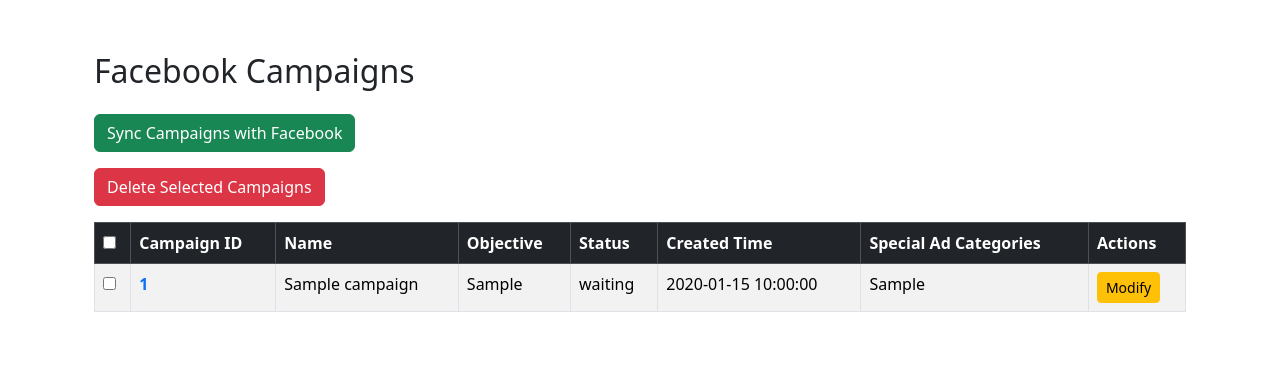
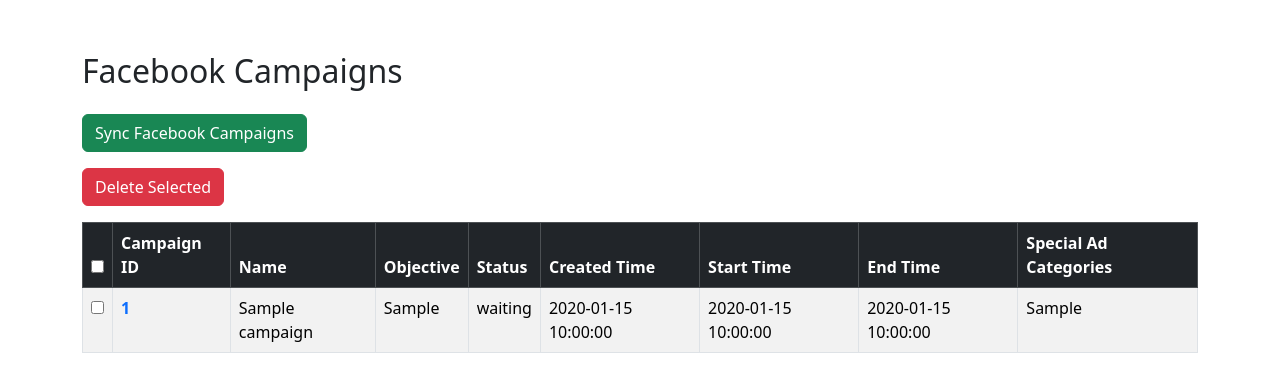
Before and after one commit to TrinhChung/GetVideo, a Flask app: page /campaign_fb/list in a window 1280 px wide. Shown: the part 56-448 px from the top of the page. Run offline with Flask 3, Linux system fonts and the light colour scheme; the visitor is signed in with stand-in values (Sample User, id 1); tables that the repository leaves empty hold one stand-in row (values such as "Sample post"); some libraries are stand-ins or nearby versions.

Commit message:
update campaign

```diff
--- a/routes/ads_manager.py
+++ b/routes/ads_manager.py
@@ -126,6 +126,9 @@ def sync_campaigns():
         flash("No Facebook Ad Accounts found for the user", "danger")
         return redirect(url_for("ads_manager.list_fb_campaigns"))
 
+    updated_count = 0
+    created_count = 0
+
     for ad_account in facebook_ad_accounts:
         try:
             campaigns = fetch_facebook_campaigns(
@@ -169,7 +172,9 @@ def sync_campaigns():
 
             special_ad_categories = campaign.get("special_ad_categories", "")
             if isinstance(special_ad_categories, list):
-                special_ad_categories = ",".join(special_ad_categories)  # Or any other separator if necessary
+                special_ad_categories = ",".join(
+                    special_ad_categories
+                )  # Or any other separator if necessary
 
             if existing_campaign:
                 existing_campaign.name = campaign.get("name", existing_campaign.name)
@@ -188,10 +193,7 @@ def sync_campaigns():
                 existing_campaign.end_time = end_time or existing_campaign.end_time
                 existing_campaign.special_ad_categories = special_ad_categories
                 db.session.commit()
-                flash(
-                    f"Campaign {existing_campaign.name} updated successfully!",
-                    "success",
-                )
+                updated_count += 1
             else:
                 new_campaign = FacebookCampaign(
                     facebook_campaign_id=campaign["id"],
@@ -208,7 +210,12 @@ def sync_campaigns():
                 )
                 db.session.add(new_campaign)
                 db.session.commit()
-                flash(f"Campaign {new_campaign.name} created successfully!", "success")
+                created_count += 1
+
+    flash(
+        f"Sync completed: {created_count} new campaigns created, {updated_count} campaigns updated.",
+        "success",
+    )
 
     return redirect(url_for("ads_manager.list_fb_campaigns"))
 
--- a/templates/facebook_campaign_list.html
+++ b/templates/facebook_campaign_list.html
@@ -1,19 +1,23 @@
 {% extends 'base.html' %}
 {% block title %}Facebook Campaigns{% endblock %}
 {% block content %}
-<div class="container">
+<div >
 	<h2 class="my-4">Facebook Campaigns</h2>
 
 	<!-- Button Đồng Bộ Chiến Dịch với Facebook -->
 	<form method="POST" action="{{ url_for('ads_manager.sync_campaigns') }}">
 		{{ form.csrf_token }}
-		<button type="submit" class="btn btn-success mb-3">Sync Campaigns with Facebook</button>
+		<button type="submit" class="btn btn-success mb-3">
+			<i class="bi bi-arrow-clockwise"></i> Sync Facebook Campaigns
+		</button>
 	</form>
 
 	<!-- Button Xóa các Dòng Đã Chọn -->
 	<form method="POST" action="{{ url_for('ads_manager.delete_selected_campaigns') }}">
 		{{ form.csrf_token }}
-		<button type="submit" class="btn btn-danger mb-3" id="delete_selected">Delete Selected Campaigns</button>
+		<button type="submit" class="btn btn-danger mb-3" id="delete_selected">
+			<i class="bi bi-trash"></i> Delete Selected
+		</button>
 
 		<!-- Bảng Chiến Dịch -->
 		{% if campaigns %}
@@ -29,8 +33,9 @@
 					<th scope="col">Objective</th>
 					<th scope="col">Status</th>
 					<th scope="col">Created Time</th>
+					<th scope="col">Start Time</th> <!-- Thêm cột Start Time -->
+					<th scope="col">End Time</th> <!-- Thêm cột End Time -->
 					<th scope="col">Special Ad Categories</th>
-					<th scope="col">Actions</th> <!-- Cột Button Modify -->
 				</tr>
 			</thead>
 			<tbody>
@@ -45,17 +50,14 @@
 					<td>{{ campaign.objective }}</td>
 					<td>{{ campaign.status }}</td>
 					<td>{{ campaign.created_time }}</td>
+					<td>{{ campaign.start_time if campaign.start_time else 'N/A' }}</td> <!-- Hiển thị start_time -->
+					<td>{{ campaign.end_time if campaign.end_time else 'N/A' }}</td> <!-- Hiển thị end_time -->
 					<td>
 						{% if campaign.special_ad_categories %}
 						{{ campaign.special_ad_categories }}
 						{% else %}
 						None
 						{% endif %}
-					</td>
-					<!-- Button Modify cho mỗi bản ghi -->
-					<td>
-						<a href="{{ url_for('ads_manager.modify_campaign', campaign_id=campaign.facebook_campaign_id) }}"
-							class="btn btn-warning btn-sm">Modify</a>
 					</td>
 				</tr>
 				{% endfor %}
```
